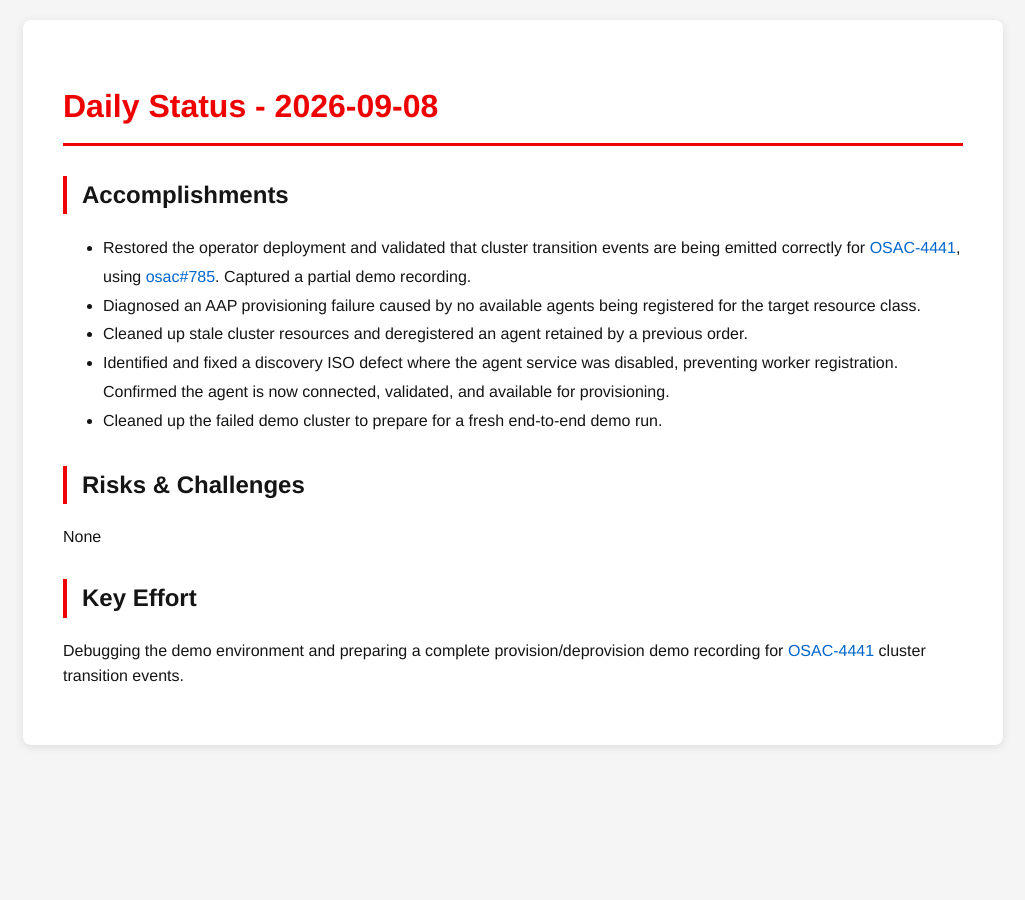
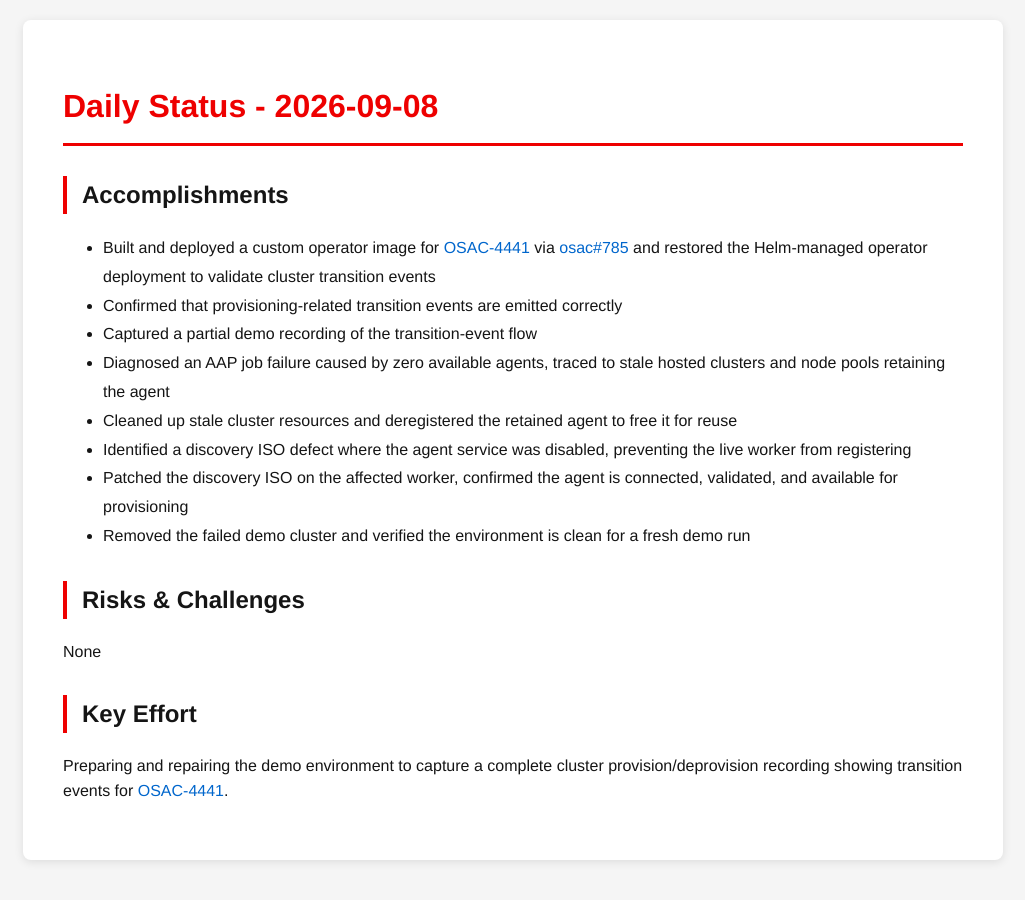
Before and after one commit to tzvatot/daily-status, a Jekyll site: the page built from 2026-09-08.md, in a window 1280 px wide. Shown: the whole page, without its empty margins (127-1152 px from the left). Built offline with Jekyll 4.4.1, drawn with Linux system fonts in a browser that asks for light colours.

Commit message:
Daily status update - 2026-09-08

```diff
--- a/2026-09-08.md
+++ b/2026-09-08.md
@@ -7,14 +7,17 @@ date: 2026-09-08
 # Daily Status - 2026-09-08
 
 ## Accomplishments
-- Restored the operator deployment and validated that cluster transition events are being emitted correctly for [OSAC-4441](https://redhat.atlassian.net/browse/OSAC-4441), using [osac#785](https://github.com/osac-project/osac/pull/785). Captured a partial demo recording.
-- Diagnosed an AAP provisioning failure caused by no available agents being registered for the target resource class.
-- Cleaned up stale cluster resources and deregistered an agent retained by a previous order.
-- Identified and fixed a discovery ISO defect where the agent service was disabled, preventing worker registration. Confirmed the agent is now connected, validated, and available for provisioning.
-- Cleaned up the failed demo cluster to prepare for a fresh end-to-end demo run.
+- Built and deployed a custom operator image for [OSAC-4441](https://redhat.atlassian.net/browse/OSAC-4441) via [osac#785](https://github.com/osac-project/osac/pull/785) and restored the Helm-managed operator deployment to validate cluster transition events
+- Confirmed that provisioning-related transition events are emitted correctly
+- Captured a partial demo recording of the transition-event flow
+- Diagnosed an AAP job failure caused by zero available agents, traced to stale hosted clusters and node pools retaining the agent
+- Cleaned up stale cluster resources and deregistered the retained agent to free it for reuse
+- Identified a discovery ISO defect where the agent service was disabled, preventing the live worker from registering
+- Patched the discovery ISO on the affected worker, confirmed the agent is connected, validated, and available for provisioning
+- Removed the failed demo cluster and verified the environment is clean for a fresh demo run
 
 ## Risks & Challenges
 None
 
 ## Key Effort
-Debugging the demo environment and preparing a complete provision/deprovision demo recording for [OSAC-4441](https://redhat.atlassian.net/browse/OSAC-4441) cluster transition events.
+Preparing and repairing the demo environment to capture a complete cluster provision/deprovision recording showing transition events for [OSAC-4441](https://redhat.atlassian.net/browse/OSAC-4441).
```
